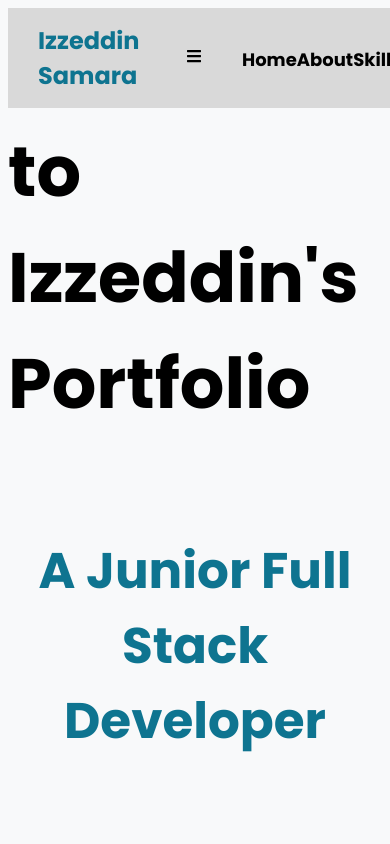
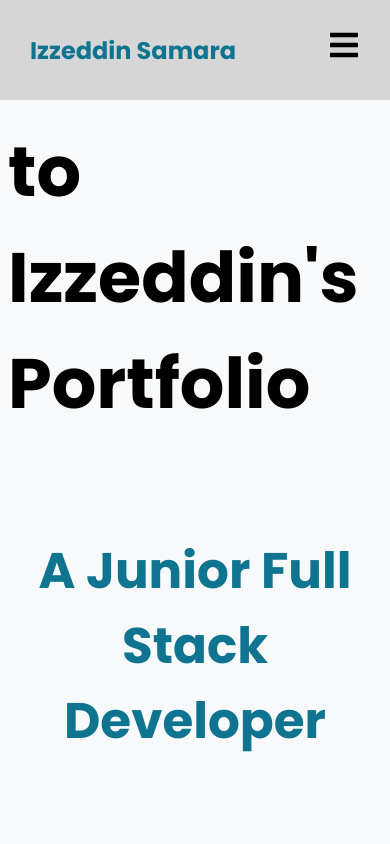
Before and after one commit to Izzeddin-Samara/my-portfolio, a React (Create React App) app: page / in a window 390 px wide. Shown: the top 844 px of the page. Built offline with nearby package versions, Linux system fonts and the light colour scheme.

Commit message:
Update CSS for Navbar: Add responsive styles and fix mobile menu positioning

```diff
--- a/src/App.css
+++ b/src/App.css
@@ -4,9 +4,20 @@ nav {
   justify-content: space-between;
   height: 100px;
   align-items: center;
-  background-color: rgb(217, 217, 217);
+  background-color: rgb(214, 214, 214);
   position: fixed;
+  top: 0;
+  left: 0;
+  z-index: 10;
 }
+
+nav h1 {
+  margin-left: 30px;
+  color: rgb(14 116 144);
+  font-weight: bolder;
+}
+
+
 .nav-links {
   width: 40%;
   display: flex;
@@ -16,20 +27,55 @@ nav {
   font-size: large;
   font-weight: bold;
 }
-nav h1 {
-  margin-left: 30px;
-  color: rgb(14 116 144);
-  font-weight: bolder;
-}
+
 .nav-links a {
   text-decoration: none;
   color: black;
   font-weight: bold;
+  cursor: pointer;
 }
 
 .nav-links a:hover {
   text-decoration: underline;
   color: rgb(14 116 144);
+}
+
+
+.hamburger-menu {
+  display: none;
+  cursor: pointer;
+  font-size: 2rem;
+  padding-right: 30px;
+}
+
+
+@media screen and (max-width: 768px) {
+  .nav-links {
+    display: none;
+    width: 100%;
+    flex-direction: column;
+    background-color: rgb(214, 214, 214);
+    position: absolute;
+    top: 100px;
+    left: 0;
+    text-align: center;
+    margin: 0;
+  }
+
+
+  .nav-links.active {
+    display: flex;
+  }
+
+
+  .hamburger-menu {
+    display: block;
+  }
+
+  .nav-links li {
+    padding: 1rem;
+    width: 100%;
+  }
 }
 .welcome {
   display: flex;
```
